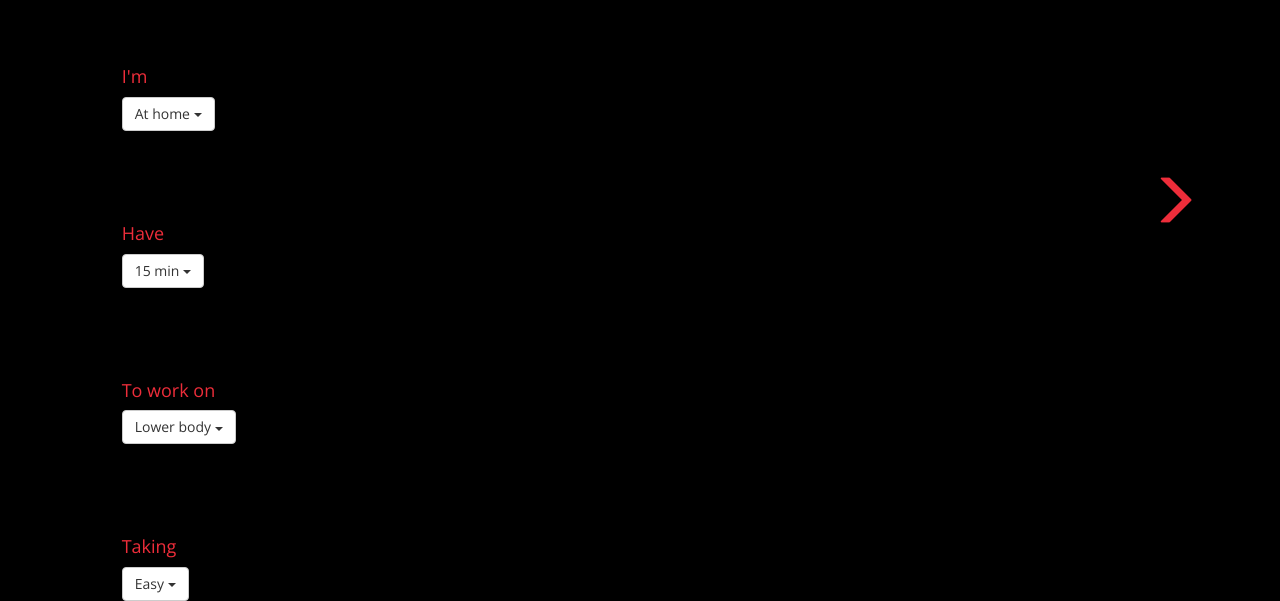
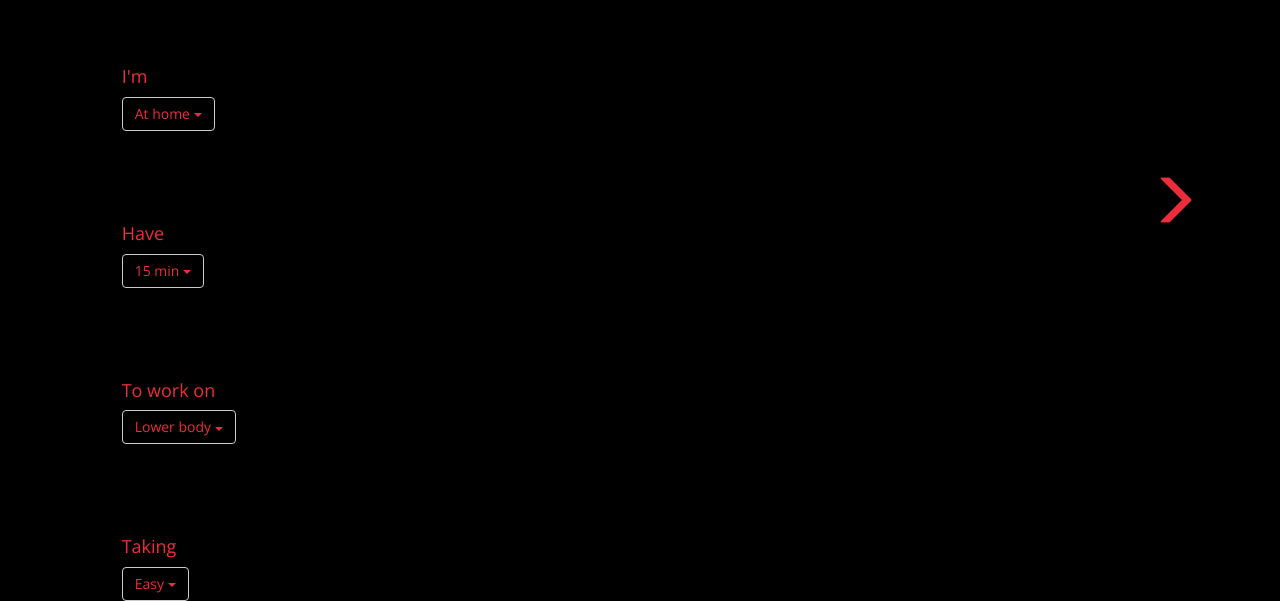
Before and after one commit to Christopher-Li/Climber, a plain HTML site: page beginning-survey.html in a window 1280 px wide. Shown: the part 237-838 px from the top of the page. Drawn offline with nearby package versions, Linux system fonts and the light colour scheme.

Commit message:
beginning survey css

```diff
--- a/css/beginning-survey.css
+++ b/css/beginning-survey.css
@@ -14,3 +14,16 @@ h2 {
 	padding:0px;
 	font-size: 3em;
 }
+
+/*li.dropdown.active.open > a,
+li.dropdown.active.open > ul.dropdown-menu a:hover,
+li.dropdown.open > a,
+li.dropdown.open > ul.dropdown-menu a:hover
+{
+	color:rgb(237,45,58);
+	background-color: black;
+}*/
+.dropdown-toggle {
+	color:rgb(237,45,58);
+	background-color: black;
+}
```
Also changed, not shown: 1 other file.
